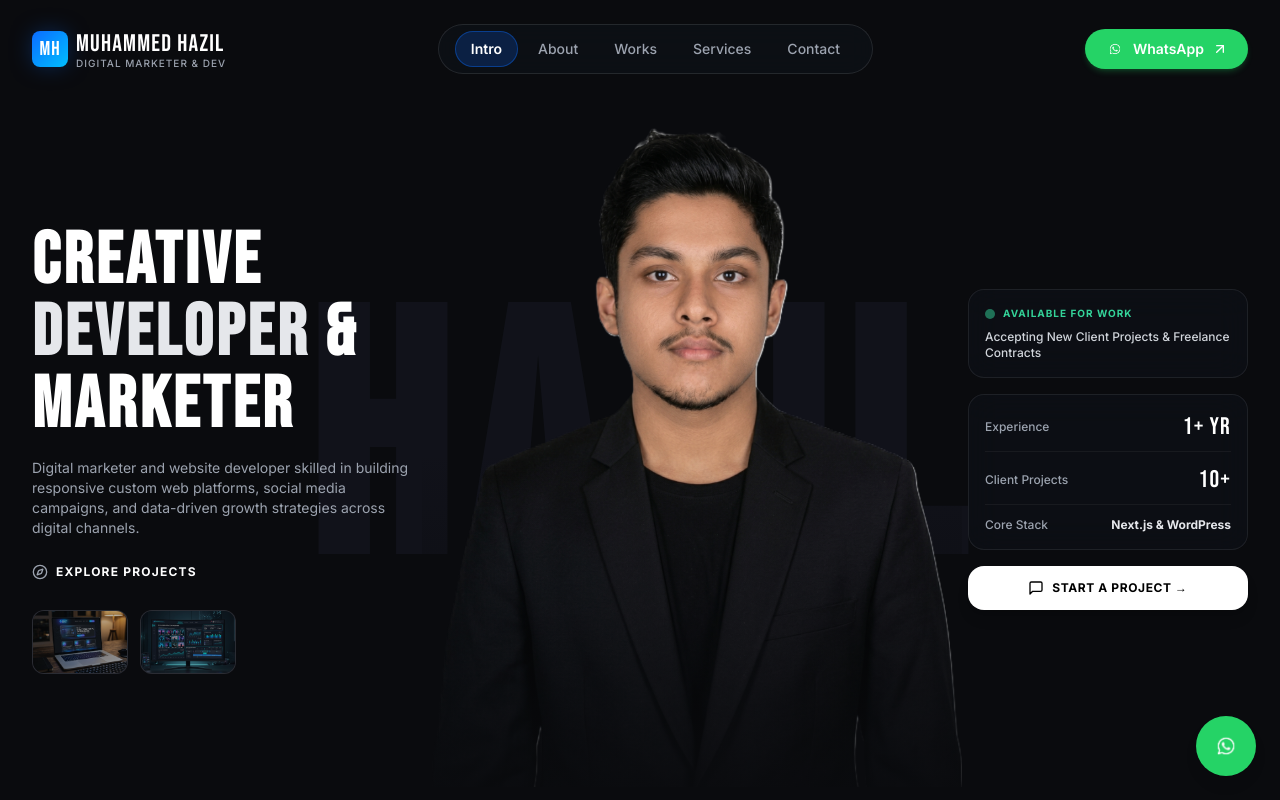
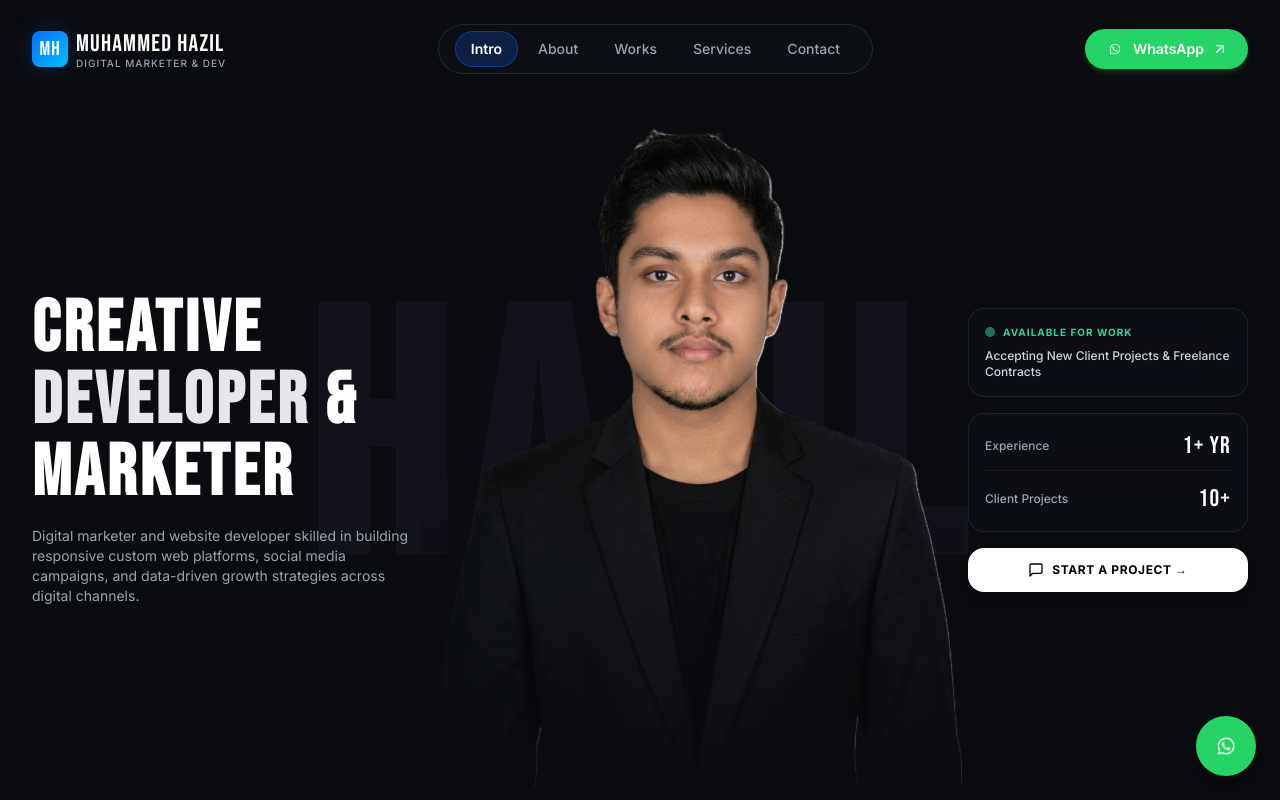
Before and after one commit to hazilav/My-Portfolio, a Next.js app: page / in a window 1280 px wide. Shown: the top 800 px of the page. Built offline with nearby package versions, Linux system fonts and the light colour scheme.

Commit message:
Remove Explore Projects link with thumbnails and Core Stack row from Hero section

```diff
--- a/src/components/Hero.jsx
+++ b/src/components/Hero.jsx
@@ -46,40 +46,9 @@ export default function Hero() {
             <span className="text-gray-200">DEVELOPER</span> & MARKETER
           </h2>
 
-          <p className="text-gray-400 text-xs sm:text-sm leading-relaxed mb-6 max-w-md">
+          <p className="text-gray-400 text-xs sm:text-sm leading-relaxed max-w-md">
             Digital marketer and website developer skilled in building responsive custom web platforms, social media campaigns, and data-driven growth strategies across digital channels.
           </p>
-
-          {/* Action Link */}
-          <div className="mb-6">
-            <Link
-              href="/#works"
-              className="inline-flex items-center gap-2 text-xs font-bold uppercase tracking-widest text-white hover:text-gray-300 transition-colors"
-            >
-              <Compass className="w-4 h-4 text-gray-400" />
-              <span>Explore Projects</span>
-            </Link>
-          </div>
-
-          {/* Mini Project Thumbnail Cards */}
-          <div className="flex items-center gap-3">
-            <Link href="/works/web-design" className="group relative w-24 h-16 rounded-xl overflow-hidden border border-white/10 bg-[#12141C]">
-              <Image
-                src="/images/web-design.jpg"
-                alt="Web Project"
-                fill
-                className="object-cover group-hover:scale-110 transition-transform duration-300 opacity-70 group-hover:opacity-100"
-              />
-            </Link>
-            <Link href="/works/social-media" className="group relative w-24 h-16 rounded-xl overflow-hidden border border-white/10 bg-[#12141C]">
-              <Image
-                src="/images/social-media.jpg"
-                alt="Social Media Project"
-                fill
-                className="object-cover group-hover:scale-110 transition-transform duration-300 opacity-70 group-hover:opacity-100"
-              />
-            </Link>
-          </div>
         </motion.div>
 
         {/* CENTER COLUMN: Large Headshot Portrait Overlapping Watermark */}
@@ -125,13 +94,9 @@ export default function Hero() {
               <span className="text-xs text-gray-400 font-medium">Experience</span>
               <span className="font-bebas text-2xl text-white">1+ Yr</span>
             </div>
-            <div className="flex items-center justify-between border-b border-white/5 pb-2">
+            <div className="flex items-center justify-between">
               <span className="text-xs text-gray-400 font-medium">Client Projects</span>
               <span className="font-bebas text-2xl text-white">10+</span>
-            </div>
-            <div className="flex items-center justify-between">
-              <span class="text-xs text-gray-400 font-medium">Core Stack</span>
-              <span class="text-xs font-bold text-gray-200">Next.js & WordPress</span>
             </div>
           </div>
 
```
Also changed, not shown: server.js (+2 -23 lines).
